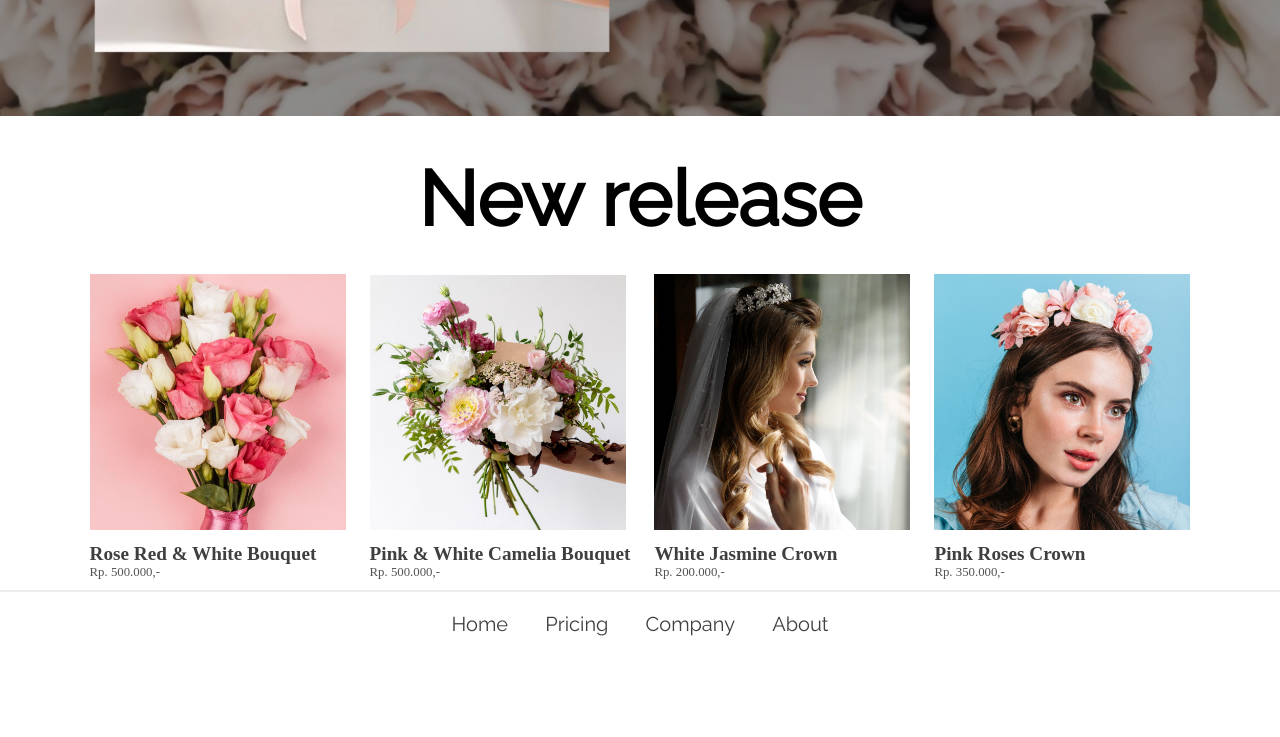
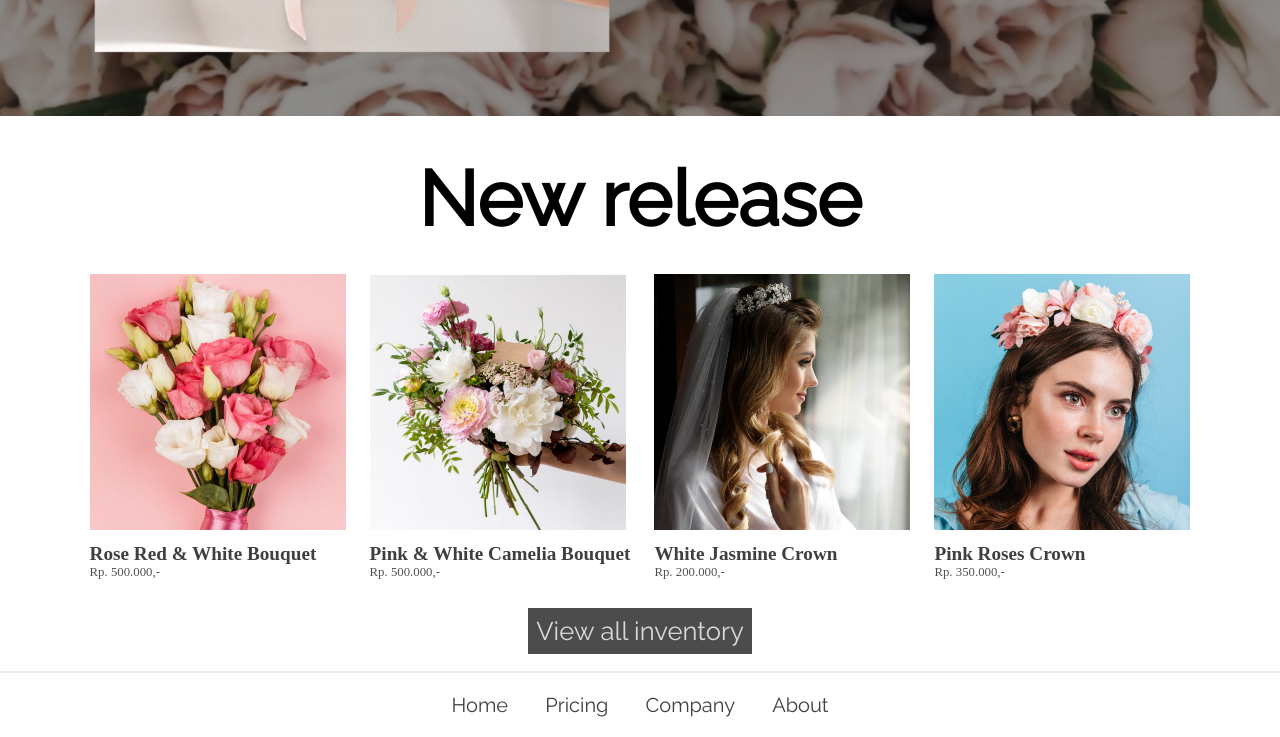
Before and after one commit to KamingLo/flower, a plain HTML site: page index.html in a window 1280 px wide. Shown: the part 607-1344 px from the top of the page. Before the commit the page ends 1263 px from the top, so only its background shows below. Drawn offline with Linux system fonts and the light colour scheme.

Commit message:
Update index.html

```diff
--- a/index.html
+++ b/index.html
@@ -60,7 +60,9 @@
         </div>
     </div>
 
-    <div class="popular">
+    <div class="view-button">
+        <a href="">View all inventory</a>
+    </div>
 
     </div>
 </div>
```
